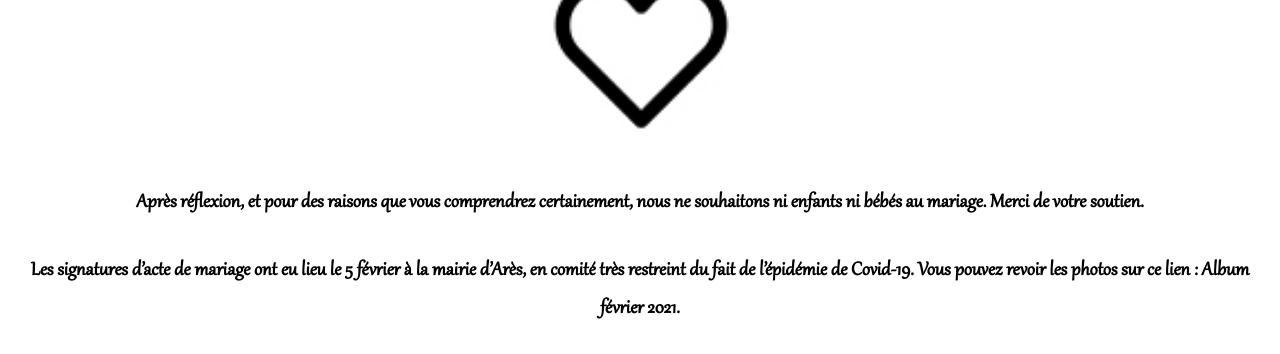
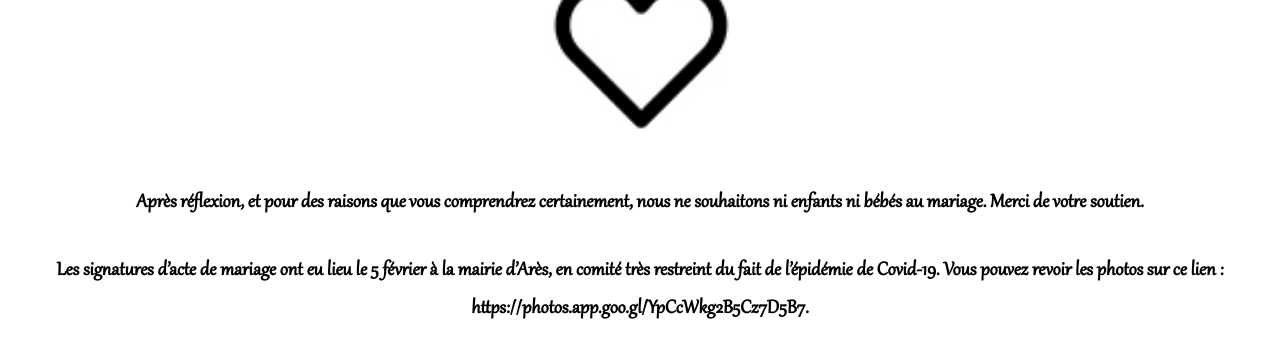
Before and after one commit to Germinal-A/Site-du-Mariage-de-Julia-et-Germain, a Jekyll site: the page built from informations-pratiques.md, in a window 1280 px wide and 900 px high, scrolled down 5074 px, cut to the strip 0-354 px from the top of the window. Built offline with Jekyll 4.4.1, drawn with Linux system fonts in a browser that asks for light colours.

Commit message:
Update informations-pratiques.md

```diff
--- a/informations-pratiques.md
+++ b/informations-pratiques.md
@@ -34,7 +34,7 @@ weight: 4
 
 #### Après réflexion, et pour des raisons que vous comprendrez certainement, nous ne souhaitons ni enfants ni bébés au mariage. Merci de votre soutien.
 
-#### Les signatures d'acte de mariage ont eu lieu le 5 février à la mairie d'Arès, en comité très restreint du fait de l'épidémie de Covid-19. Vous pouvez revoir les photos sur ce lien : [Album février 2021](https://photos.app.goo.gl/YpCcWkg2B5Cz7D5B7).
+#### Les signatures d'acte de mariage ont eu lieu le 5 février à la mairie d'Arès, en comité très restreint du fait de l'épidémie de Covid-19. Vous pouvez revoir les photos sur ce lien : [https://photos.app.goo.gl/YpCcWkg2B5Cz7D5B7](https://photos.app.goo.gl/YpCcWkg2B5Cz7D5B7).
 
 <iframe src="https://www.google.com/maps/embed?pb=!1m18!1m12!1m3!1d4758.121377013103!2d-0.21830238666508295!3d44.83794374170417!2m3!1f0!2f0!3f0!3m2!1i1024!2i768!4f13.1!3m3!1m2!1s0xd554532dc533345%3A0x6049a9547322ec03!2sCh%C3%A2teau%20de%20Garde!5e0!3m2!1sfr!2sfr!4v1595537776165!5m2!1sfr!2sfr" style="border:0;" allowfullscreen="" aria-hidden="false" tabindex="0" width="100%" height="400" frameborder="0"></iframe>
 
```
